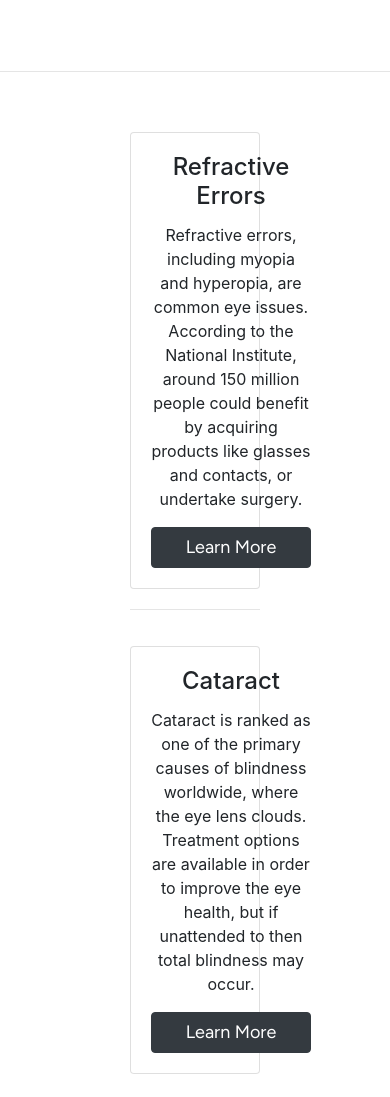
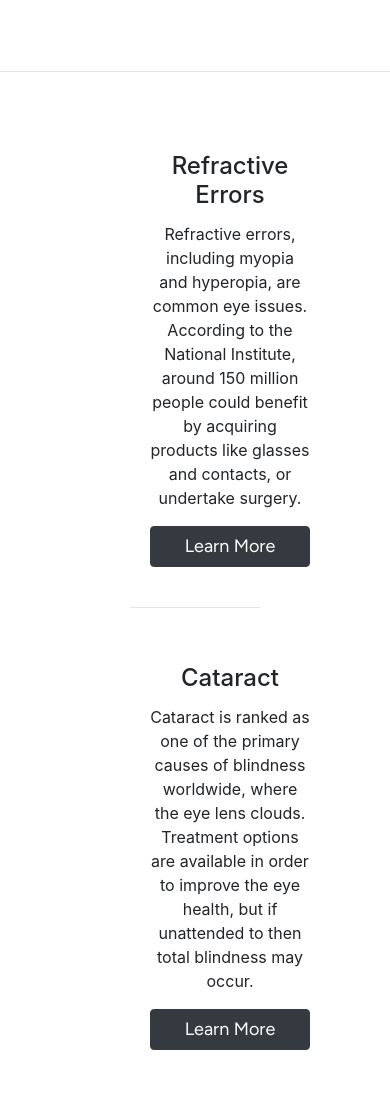
Before and after one commit to JamiePalmer4/insight, a plain HTML site: page conditions.html in a window 390 px wide. Shown: the part 960-2057 px from the top of the page. Drawn offline with nearby package versions, Linux system fonts and the light colour scheme.

Commit message:
minor change

```diff
--- a/css/conditions.css
+++ b/css/conditions.css
@@ -52,6 +52,12 @@
 }
 
 /*--Eye Conditions Main Section--*/
+@media only screen and (max-width: 900px){
+    .card{
+        border: none;
+
+    }
+}
 
 
 /*--References--*/
```
